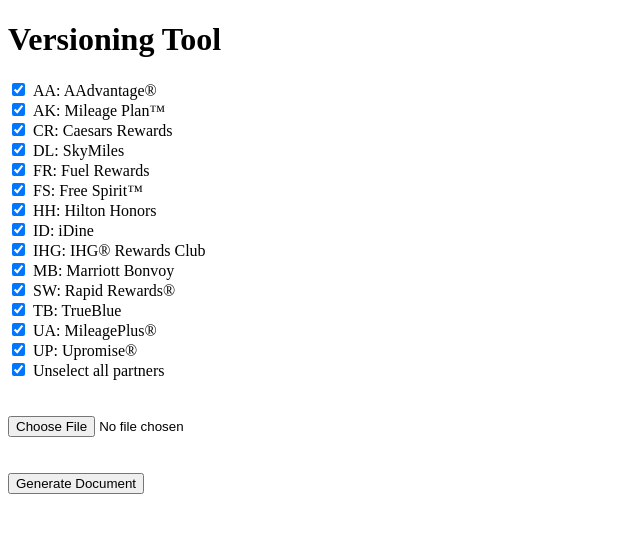
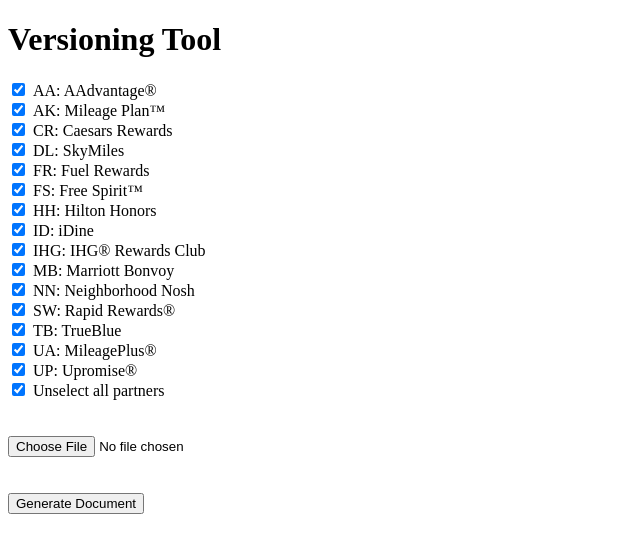
Before and after one commit to rbrodefrank/Rewards-Network-Versioning-Tool, a React (Create React App) app: page /versioning-tool in a window 1280 px wide. Shown: the top 552 px of the page, without its empty margins (0-640 px from the left). Built offline with nearby package versions, Linux system fonts and the light colour scheme.

Commit message:
added Neighborhood Nosh, edited CR

```diff
--- a/src/versioning-tool.js
+++ b/src/versioning-tool.js
@@ -81,7 +81,7 @@
                     currency: "Reward Credits",
                     xNumCurrency: "{currency}",
                     bonusCurrency: "currency",
-                    parentBrandIncentive: "for use at Caesars Entertainment\u00AE locations",
+                    parentBrandIncentive: "for use at Caesars Rewards\u00AE destinations",
                     firstMention: {
                         program: "Caesars Rewards Dining",
                         currency: "Reward Credits\u00AE",
@@ -315,6 +315,37 @@
                     globalMentions: true,
                 },
                 {
+                    name: "Neighborhood Nosh",
+                    partner: "NN",
+                    program: "Neighborhood Nosh",
+                    currency: "rewards",
+                    xNumCurrency: "rewards",
+                    bonusCurrency: "bonus rewards",
+                    parentBrandIncentive: "",
+                    firstMention: {
+                        program: "Neighborhood Nosh",
+                        currency: "rewards",
+                        bonusCurrency: "bonus rewards",
+                    },
+                    SLTT: {
+                        program: "Neighborhood Nosh",
+                        currency: "rewards",
+                        bonusCurrency: "bonus rewards",
+                    },
+                    casing: {
+                        SL: "Sentence",
+                        HL: "Sentence",
+                        CTA: "All Caps",
+                    },
+                    punctuation: {
+                        SL: "",
+                        HL: "",
+                        oxComma: true,
+                        replaceEllipsis: true,
+                    },
+                    globalMentions: false,
+                },
+                {
                     name: "Rapid Rewards\u00AE",
                     partner: "SW",
                     program: "Rapid Rewards Dining",
@@ -443,7 +474,7 @@
                 bonusCurrency: false,
             },
             activePartner: {},
-            selectedPartners: ["AA", "AK", "CR", "DL", "FR", "FS", "HH", "ID", "IHG", "MB", "SW", "TB", "UA", "UP"],
+            selectedPartners: ["AA", "AK", "CR", "DL", "FR", "FS", "HH", "IHG", "MB", "NN", "SW", "TB", "UA", "UP"],
         }
     }
 
```
